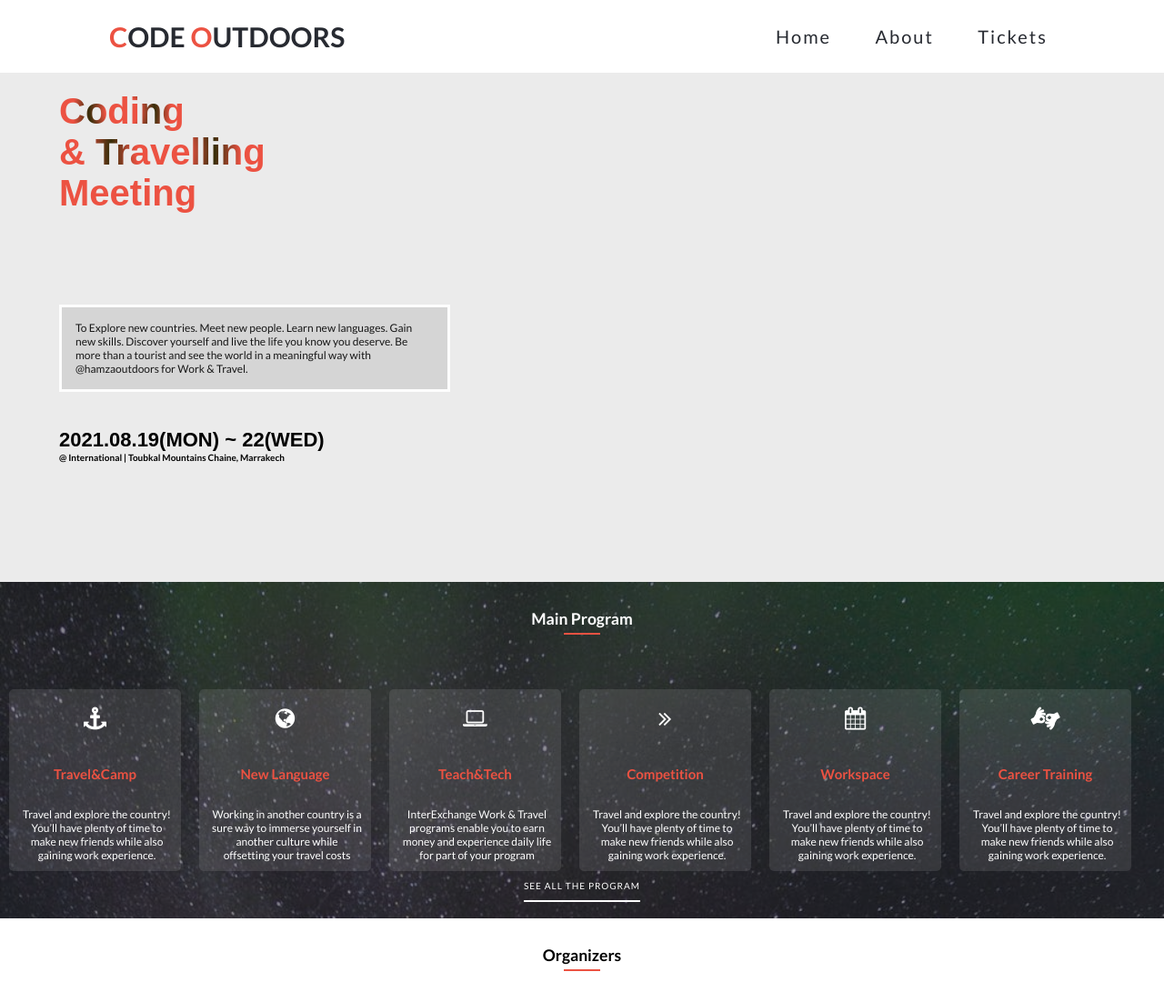
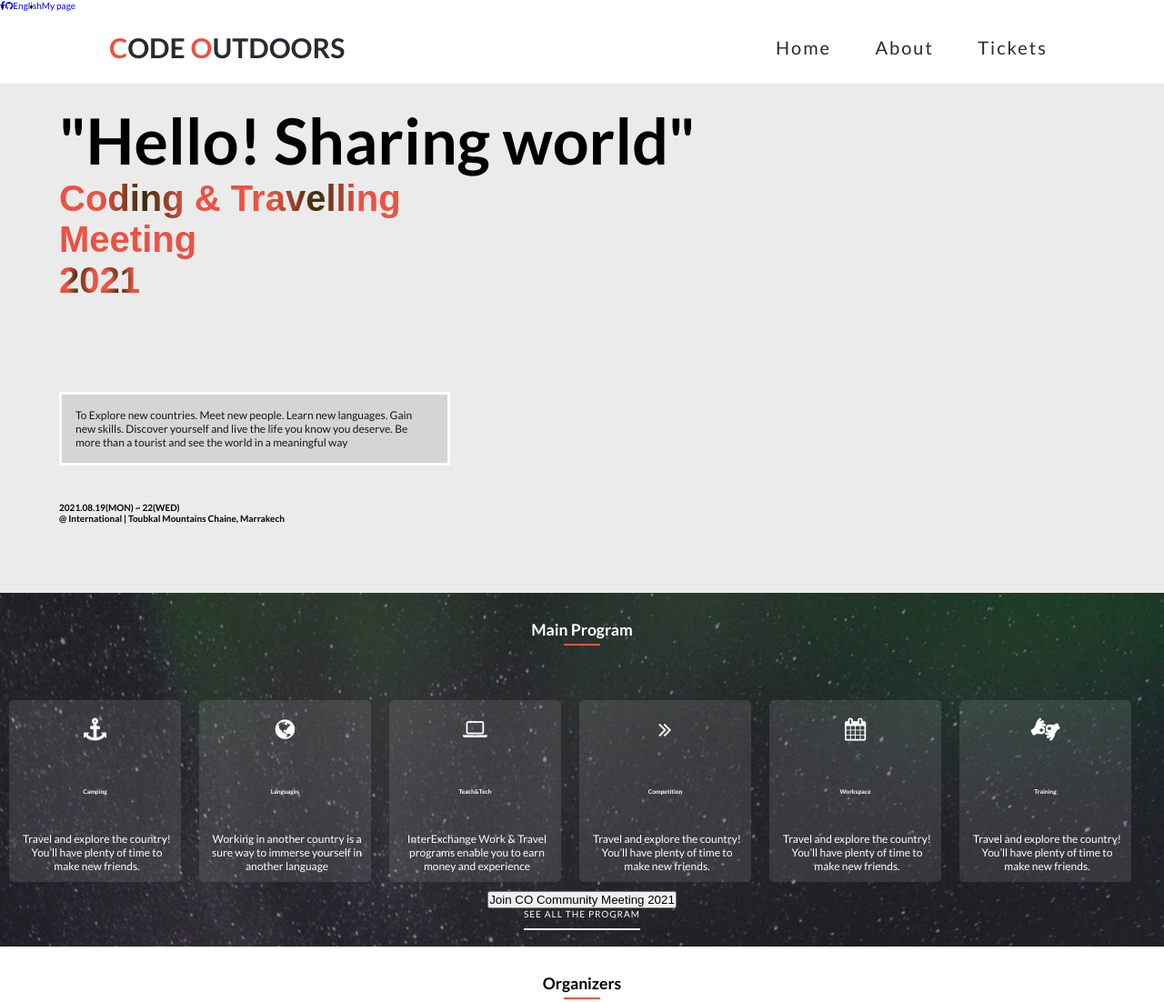
Before and after one commit to Hamzaoutdoors/Code_Outdoors_Meetings, a plain HTML site: page index.html in a window 1280 px wide. Shown: the top 1102 px of the page at 91% size. Drawn offline with Linux system fonts and the light colour scheme; a web font is replaced by a local one.

Commit message:
update html files
add changes required

```diff
--- a/index.html
+++ b/index.html
@@ -5,7 +5,7 @@
     <meta charset="UTF-8">
     <link rel="icon" href="./Images/CODING_OUTDOORS.png" type="image/png" sizes="16x16">
     <meta name="viewport" content="width=device-width, initial-scale=1.0">
-        <link href="//db.onlinewebfonts.com/c/d14035f6b1afeabafbee4abb2ebf0fc6?family=COCOGOOSE" rel="stylesheet"
+    <link href="//db.onlinewebfonts.com/c/d14035f6b1afeabafbee4abb2ebf0fc6?family=COCOGOOSE" rel="stylesheet"
         type="text/css" />
     <link href="https://fonts.googleapis.com/css?family=Lato&display=swap" rel="stylesheet">
     <link rel="stylesheet" href="https://cdnjs.cloudflare.com/ajax/libs/font-awesome/4.7.0/css/font-awesome.min.css" />
@@ -19,6 +19,16 @@
 
 <body>
     <!-- Header -->
+    <div class="section-social">
+          <ul class="d-flex">
+            <li><a href="https://web.facebook.com/profile.php?id=100008420561138"><i
+                        class="fa fa-facebook-f"></i></a></li>
+            <li><a href="https://github.com/Hamzaoutdoors"><i class="fa fa-github" aria-hidden="true"
+                        target="_blank"></i></a></li>
+            <li><a href="#">English</a></li>
+            <li><a href="https://hamzaoutdoors.github.io/My_Portfolio/">My page</a></li>
+        </ul>
+    </div>
     <nav id="header">
         <div class="header container">
             <div class="nav-bar d-flex">
@@ -52,17 +62,18 @@
     <section id="hero">
         <div class="hero container d-flex flex-dir-col">
             <div class="hero-title">
-                <h2>Coding <span></span></h2>
-                <h2>& Travelling <span></span></h2>
-                <h2>Meeting <span></span></h2>
+                <h1>"Hello! Sharing world"</h1>
+                <h2>Coding & Travelling <span></span></h2>
+                <h2>Meeting<span></span></h2>
+                <h2>2021<span></span></h2>
             </div>
             <div class="content-home">
                 <p>To Explore new countries. Meet new people. Learn new languages. Gain new skills. Discover yourself
                     and live the life you know you deserve. Be more than a tourist and see the world in a meaningful way
-                    with @hamzaoutdoors for Work & Travel.</p>
+                </p>
             </div>
             <div class="date-place">
-                <h3>2021.08.19(MON) ~ 22(WED)</h3>
+                <h4>2021.08.19(MON) ~ 22(WED)</h4>
                 <h4>@ International | Toubkal Mountains Chaine, Marrakech</h4>
             </div>
         </div>
@@ -77,46 +88,41 @@
         <div class="porgram-details d-flex flex-dir-col">
             <article class="d-flex">
                 <i class="fa fa-anchor"></i>
-                <h4>Travel&Camp</h4>
-                <p>Travel and explore the country! You’ll have plenty of time to make new friends while also gaining
-                    work experience.</p>
+                <h6>Camping</h6>
+                <p>Travel and explore the country! You’ll have plenty of time to make new friends.</p>
 
             </article>
             <article class="d-flex">
                 <i class="fa fa-globe"></i>
-                <h4>New Language</h4>
-                <p>Working in another country is a sure way to immerse yourself in another culture while offsetting your
-                    travel costs</p>
+                <h6>Languages</h6>
+                <p>Working in another country is a sure way to immerse yourself in another language</p>
 
             </article>
             <article class="d-flex">
                 <i class="fa fa-laptop"></i>
-                <h4>Teach&Tech</h4>
-                <p>InterExchange Work & Travel programs enable you to earn money and experience daily life for part of
-                    your program</p>
+                <h6>Teach&Tech</h6>
+                <p>InterExchange Work & Travel programs enable you to earn money and experience</p>
 
             </article>
             <article class="d-flex">
                 <i class="fa fa-angle-double-right"></i>
-                <h4>Competition</h4>
-                <p>Travel and explore the country! You’ll have plenty of time to make new friends while also gaining
-                    work experience.</p>
+                <h6>Competition</h6>
+                <p>Travel and explore the country! You’ll have plenty of time to make new friends.</p>
 
             </article>
             <article class="d-flex">
                 <i class="fa fa-calendar"></i>
-                <h4>Workspace</h4>
-                <p>Travel and explore the country! You’ll have plenty of time to make new friends while also gaining
-                    work experience.</p>
+                <h6>Workspace</h6>
+                <p>Travel and explore the country! You’ll have plenty of time to make new friends.</p>
 
             </article>
             <article class="d-flex">
                 <i class="fa fa-american-sign-language-interpreting"></i>
-                <h4>Career Training</h4>
-                <p>Travel and explore the country! You’ll have plenty of time to make new friends while also gaining
-                    work experience.</p>
+                <h6>Training</h6>
+                <p>Travel and explore the country! You’ll have plenty of time to make new friends.</p>
             </article>
         </div>
+        <button type="button" class="program-btn">Join CO Community Meeting 2021</button>
         <p class="all-program-parent"><a class="all-program" href="#">see all the program</a></p>
     </section>
     <!-- End Main Program section -->
@@ -138,7 +144,8 @@
             <hr>
             <div class="contact-items">
                 <div class="contact-item">
-                    <div class="icon"><img src="https://img.icons8.com/bubbles/50/000000/phone.png" alt="contact"/></div>
+                    <div class="icon"><img src="https://img.icons8.com/bubbles/50/000000/phone.png" alt="contact" />
+                    </div>
                     <div class="contact-info">
                         <h1>Phone</h1>
                         <h2> +212 69147-5161</h2>
@@ -146,7 +153,8 @@
                     </div>
                 </div>
                 <div class="contact-item">
-                    <div class="icon"><img src="https://img.icons8.com/bubbles/50/000000/email.png" alt="contact"/></div>
+                    <div class="icon"><img src="https://img.icons8.com/bubbles/50/000000/email.png" alt="contact" />
+                    </div>
                     <div class="contact-info">
                         <h1>E-mail</h1>
                         <h2>hamzaoutdoors@gmail.com</h2>
@@ -154,7 +162,8 @@
                     </div>
                 </div>
                 <div class="contact-item">
-                    <div class="icon"><img src="https://img.icons8.com/bubbles/50/000000/map-marker.png" alt="contact"/></div>
+                    <div class="icon"><img src="https://img.icons8.com/bubbles/50/000000/map-marker.png"
+                            alt="contact" /></div>
                     <div class="contact-info">
                         <h1>Adress</h1>
                         <h2>Neighborhood Saada 2 St. 23 House N° 39 Tangier Morocco</h2>
@@ -202,9 +211,8 @@
                     <h1><span>C</span>ODE <SPan>O</SPan>UTDOORS</h1>
                 </a>
             </div>
-            <h3>To make your Passion with your Work together</h3>
+            <h3>Make Passion with your Work together. <br>&copy; 2021, all rights reserved</h3>
         </div>
-        <h4>Copyright &copy; 2021 @hamzaoutdoors, all rights reserved</h4>
     </section>
     <!-- End Footer section -->
     <script src="./js_files/app.js" defer></script>
```
Also changed, not shown: about.html (+43 -7 lines).
